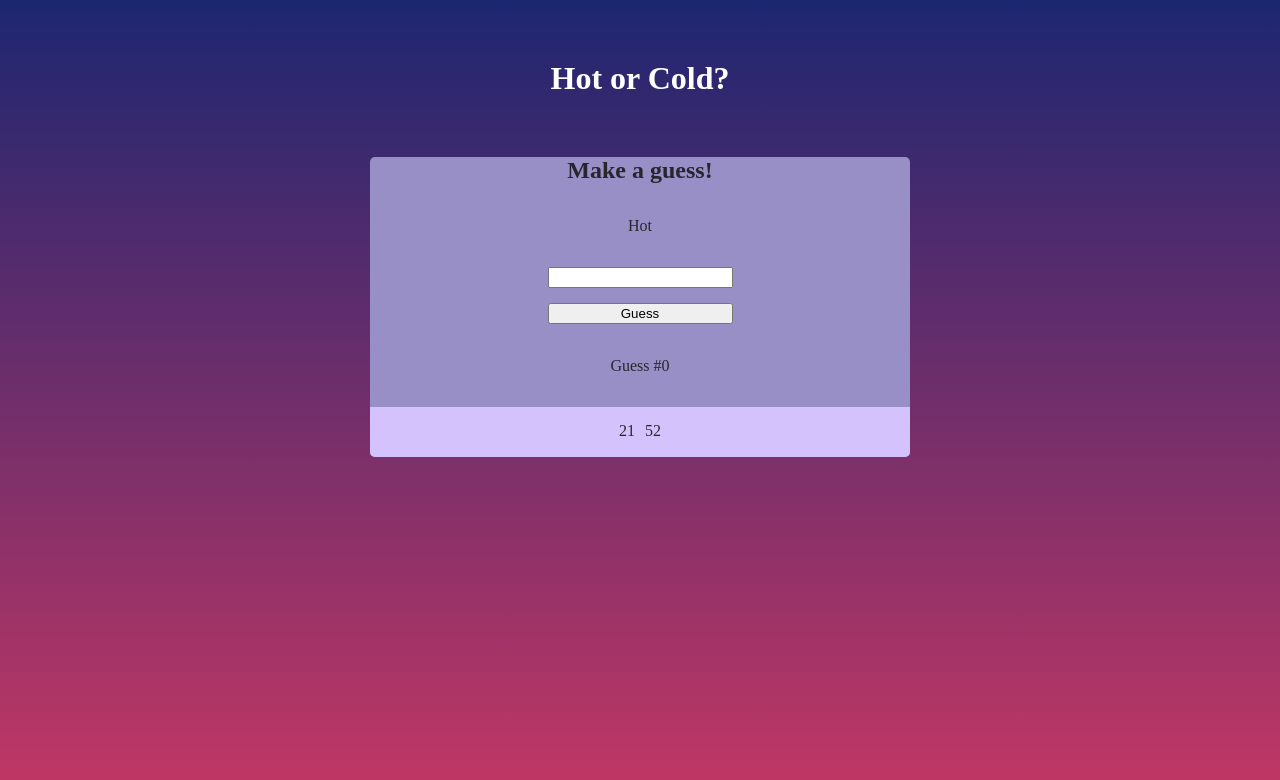
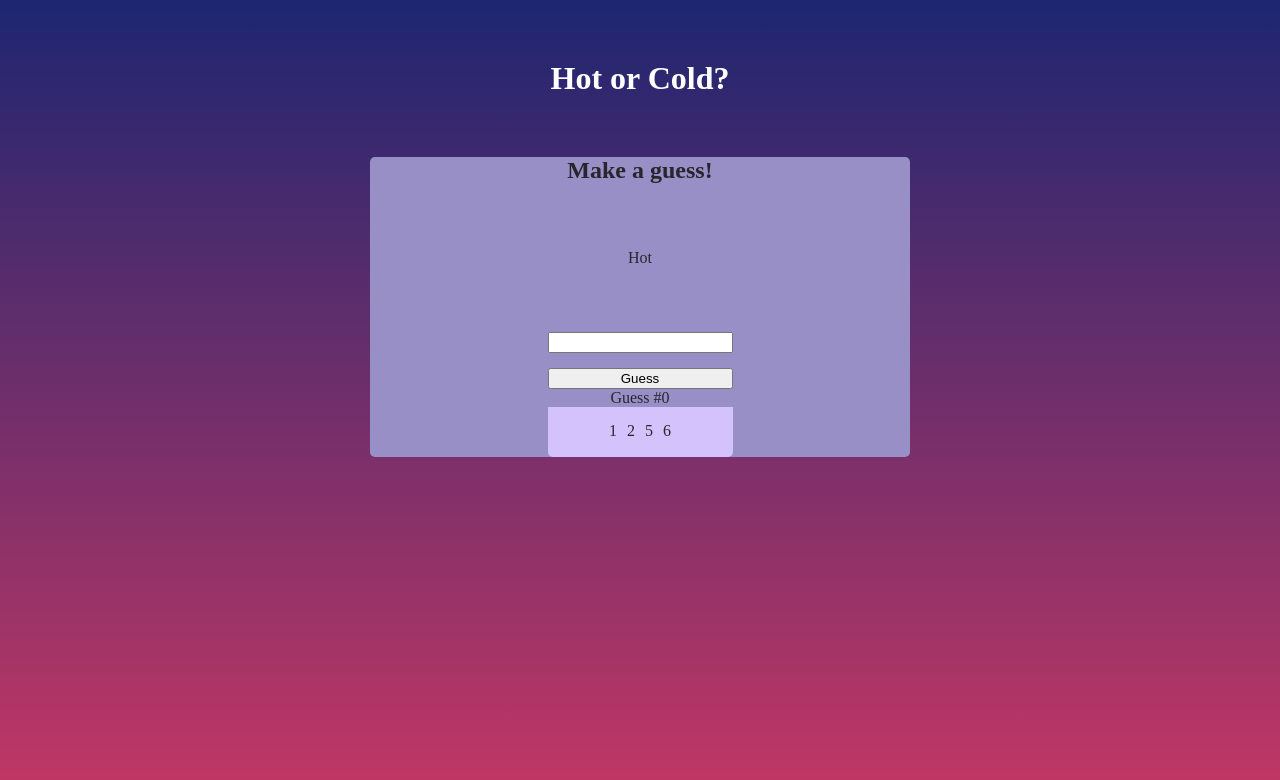
Before and after one commit to mikebcbc/hot-cold-game, a React (Create React App) app: page / in a window 1280 px wide. Shown: the top 780 px of the page. Built offline with nearby package versions, Linux system fonts and the light colour scheme.

Commit message:
Take guessed numbers from state

```diff
--- a/src/components/GuessInput.js
+++ b/src/components/GuessInput.js
@@ -2,11 +2,25 @@ import React, { Component } from 'react';
 import './GuessInput.css';
 
 class GuessInput extends Component {
+  constructor(props) {
+    super(props);
+
+    this.state = {
+      guessed: [1, 2, 5, 6]
+    }
+  }
   render() {
+    const guessedNumbers = this.state.guessed.map((number, index) => {
+      return <li key={index}>{number}</li>
+    });
     return (
       <div className="guess-input">
         <input name="guess" type="text" />
-        <button type="submit" for="guess">Guess</button>
+        <button type="submit" htmlFor="guess">Guess</button>
+        <div className="guess-number">Guess #0</div>
+        <ul className="guess-history">
+          {guessedNumbers}
+        </ul>
       </div>
     );
   }
--- a/src/components/Guesser.js
+++ b/src/components/Guesser.js
@@ -12,11 +12,6 @@ class Guesser extends Component {
         </div>
         <div className="status">Hot</div>
         <GuessInput />
-        <div className="guess-number">Guess #0</div>
-        <ul className="guess-history">
-          <li>21</li>
-          <li>52</li>
-        </ul>
       </div>
     );
   }
```
